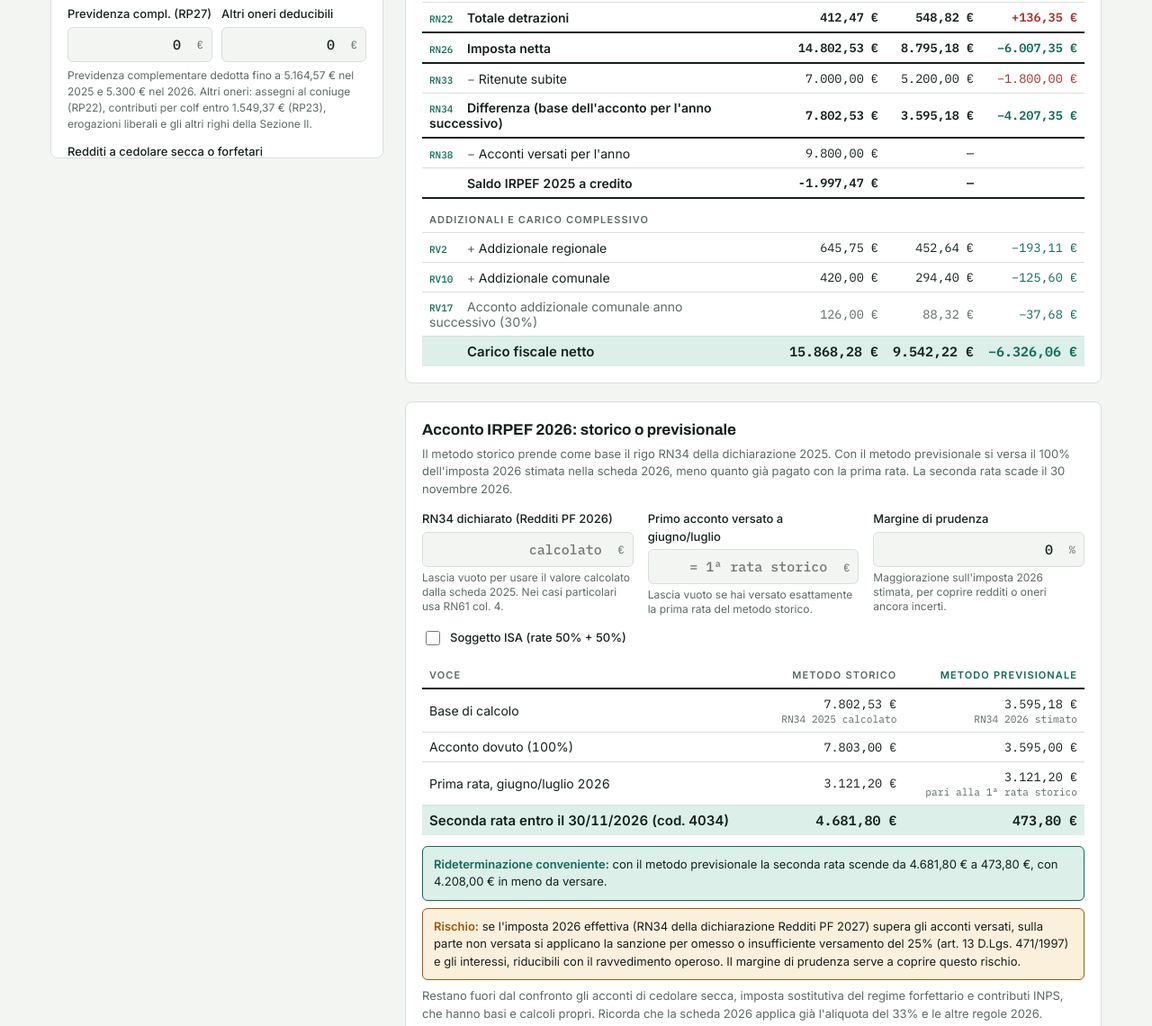
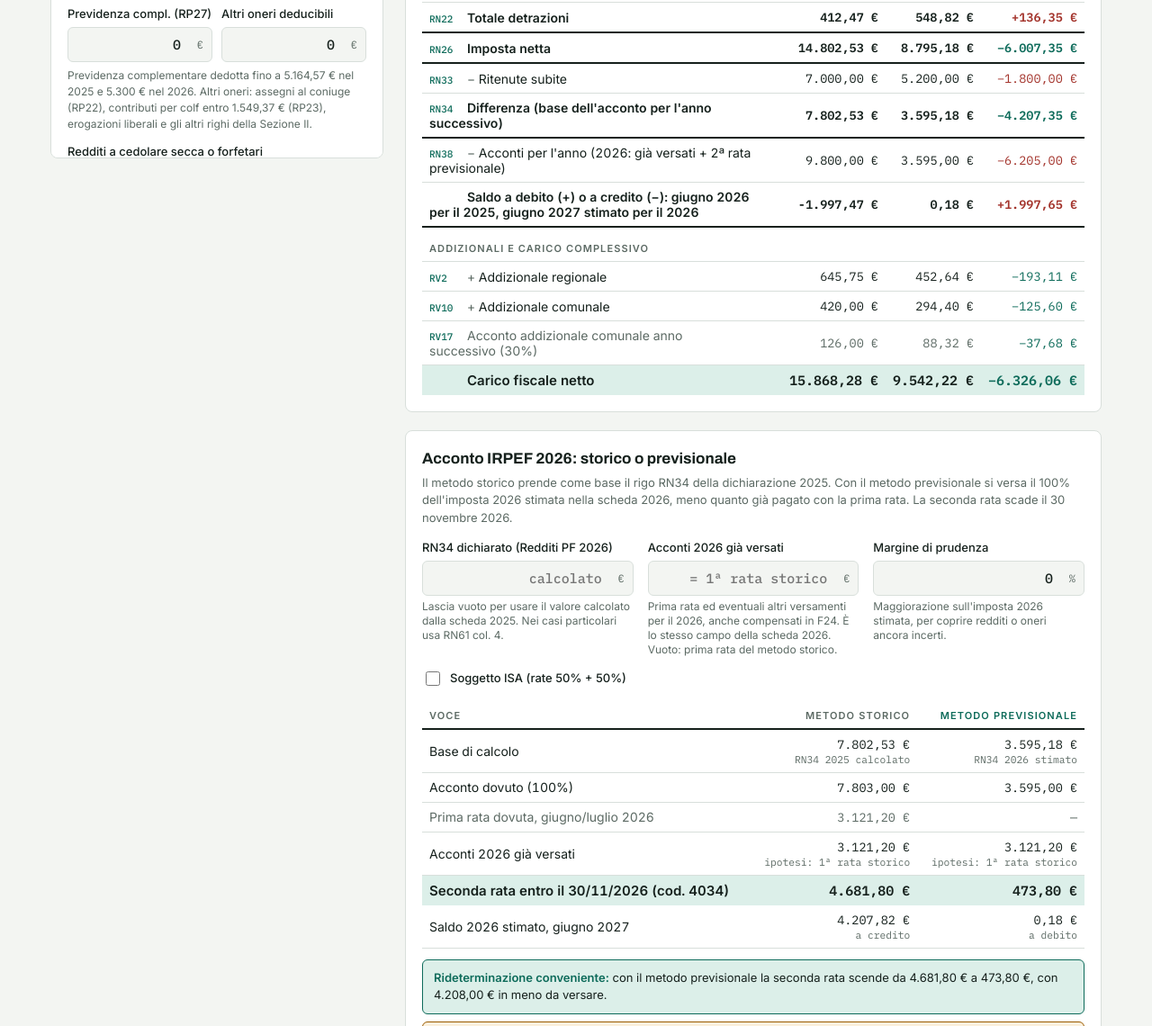
Before and after one commit to 2026Claudio/calcoloimposte, a plain HTML site: page index.html in a window 1280 px wide. Shown: the part 721-1861 px from the top of the page at 90% size. Drawn offline with Linux system fonts and the light colour scheme.

Commit message:
Calcolatore IRPEF: acconti 2026 già versati nella proiezione
Campo condiviso tra scheda 2026 e sezione acconti; seconda rata e saldo
2026 stimato tengono conto dei versamenti effettivi.

Co-Authored-By: Claude Opus 5.5 <noreply@anthropic.com>
Claude-Session: https://claude.ai/code/session_01B2e9FS5CiovqfMsUmkoG7a

```diff
--- a/index.html
+++ b/index.html
@@ -338,9 +338,9 @@ footer.wrap { padding-block: 0 32px; font-size: 12px; color: var(--muted); }
         <small>Ritenute IRPEF della Certificazione Unica: datore di lavoro, ente pensionistico, ritenute d'acconto sui compensi.</small>
       </div>
       <div class="field" id="accWrap">
-        <label for="acconti">Acconti versati per l'anno (RN38)</label>
-        <div class="inp"><input id="acconti" inputmode="decimal" value="0"><span class="unit">€</span></div>
-        <small>Prima e seconda rata di acconto versate nel 2025. Non incidono sull'acconto 2026, che si calcola sul rigo RN34.</small>
+        <label for="acconti" id="accLabel">Acconti versati per l'anno (RN38)</label>
+        <div class="inp"><input id="acconti" inputmode="decimal" value=""><span class="unit">€</span></div>
+        <small id="accHint"></small>
       </div>
     </fieldset>
     <button type="button" class="reset" id="reset">Ripristina l'esempio</button>
@@ -366,9 +366,9 @@ footer.wrap { padding-block: 0 32px; font-size: 12px; color: var(--muted); }
           <small>Lascia vuoto per usare il valore calcolato dalla scheda 2025. Nei casi particolari usa RN61 col. 4.</small>
         </div>
         <div class="field">
-          <label for="primo">Primo acconto versato a giugno/luglio</label>
+          <label for="primo">Acconti 2026 già versati</label>
           <div class="inp"><input id="primo" inputmode="decimal" placeholder="= 1ª rata storico"><span class="unit">€</span></div>
-          <small>Lascia vuoto se hai versato esattamente la prima rata del metodo storico.</small>
+          <small>Prima rata ed eventuali altri versamenti per il 2026, anche compensati in F24. È lo stesso campo della scheda 2026. Vuoto: prima rata del metodo storico.</small>
         </div>
         <div class="field">
           <label for="margine">Margine di prudenza</label>
@@ -502,13 +502,13 @@ footer.wrap { padding-block: 0 32px; font-size: 12px; color: var(--muted); }
 
   var DEFAULTS = { reddito: "45000", abitaz: "0", contributi: "0", deducibili: "0", prev: "0", cedolare: "0", tipo: "dip", giorni: "365", contratto: "ti", redditoLav: "",
     coniuge: false, mesiConiuge: "12", figliDetr: "0", percFigli: "100", figliTot: "0", ascendenti: "0", disabile: false,
-    sanitarie: "1200", mutuo: "0", spese19: "800", edilizi: "0", altreDetr: "0", regione: "custom", addReg: "1,23", addCom: "0,8", esenzCom: "0", ritenute: "0", acconti: "0" };
+    sanitarie: "1200", mutuo: "0", spese19: "800", edilizi: "0", altreDetr: "0", regione: "custom", addReg: "1,23", addCom: "0,8", esenzCom: "0", ritenute: "0", acconti: "" };
   // Esempio: professionista con ritenute d'acconto e reddito in calo nel 2026
   var EXAMPLE = {
     2025: Object.assign({}, DEFAULTS, { reddito: "62000", tipo: "aut", contributi: "9500", sanitarie: "1400", spese19: "900", ritenute: "7000", acconti: "9800" }),
     2026: Object.assign({}, DEFAULTS, { reddito: "44000", tipo: "aut", contributi: "7200", sanitarie: "1400", spese19: "900", ritenute: "5200" })
   };
-  var ACC_DEFAULTS = { rn34dich: "", primo: "", margine: "0", isa: false };
+  var ACC_DEFAULTS = { rn34dich: "", margine: "0", isa: false };
   var CLIENT_DEFAULTS = { cliente: "", studio: "", metodo: "auto", noteCliente: "" };
   var CLIENT_IDS = Object.keys(CLIENT_DEFAULTS);
   var IDS = Object.keys(DEFAULTS);
@@ -675,7 +675,9 @@ footer.wrap { padding-block: 0 32px; font-size: 12px; color: var(--muted); }
   var state = { cur: "2026", 2025: Object.assign({}, EXAMPLE[2025]), 2026: Object.assign({}, EXAMPLE[2026]), acc: Object.assign({}, ACC_DEFAULTS), client: Object.assign({}, CLIENT_DEFAULTS) };
   try {
     var s = JSON.parse(localStorage.getItem(KEY) || "null");
-    if (s && s[2025] && s[2026]) { state[2025] = Object.assign({}, DEFAULTS, s[2025]); state[2026] = Object.assign({}, DEFAULTS, s[2026]); state.acc = Object.assign({}, ACC_DEFAULTS, s.acc || {}); state.cur = s.cur === "2025" ? "2025" : "2026"; state.client = Object.assign({}, CLIENT_DEFAULTS, s.client || {}); }
+    if (s && s[2025] && s[2026]) { state[2025] = Object.assign({}, DEFAULTS, s[2025]); state[2026] = Object.assign({}, DEFAULTS, s[2026]); state.acc = Object.assign({}, ACC_DEFAULTS, s.acc || {}); state.cur = s.cur === "2025" ? "2025" : "2026"; state.client = Object.assign({}, CLIENT_DEFAULTS, s.client || {});
+      if (!s.v) state[2026].acconti = (s.acc && s.acc.primo) || ""; // versione precedente: il primo acconto era nella sezione acconti
+    }
   } catch (e) {}
 
   function parseSet(raw) {
@@ -692,18 +694,19 @@ footer.wrap { padding-block: 0 32px; font-size: 12px; color: var(--muted); }
     var o = {};
     IDS.forEach(function (k) { var el = $(k); o[k] = CHECKS[k] ? el.checked : el.value; });
     state[state.cur] = o;
-    ["rn34dich", "primo", "margine"].forEach(function (k) { state.acc[k] = $(k).value; });
+    ["rn34dich", "margine"].forEach(function (k) { state.acc[k] = $(k).value; });
     state.acc.isa = $("isa").checked;
     CLIENT_IDS.forEach(function (k) { state.client[k] = $(k).value; });
   }
   function stateToForm() {
     var src = state[state.cur];
     IDS.forEach(function (k) { var el = $(k); if (CHECKS[k]) el.checked = !!src[k]; else el.value = src[k] == null ? "" : src[k]; });
-    ["rn34dich", "primo", "margine"].forEach(function (k) { $(k).value = state.acc[k]; });
+    ["rn34dich", "margine"].forEach(function (k) { $(k).value = state.acc[k]; });
+    $("primo").value = state[2026].acconti || "";
     $("isa").checked = !!state.acc.isa;
     CLIENT_IDS.forEach(function (k) { $(k).value = state.client[k] || ""; });
   }
-  function save() { try { localStorage.setItem(KEY, JSON.stringify(state)); } catch (e) {} }
+  function save() { try { state.v = 4; localStorage.setItem(KEY, JSON.stringify(state)); } catch (e) {} }
   function setYear(y) {
     formToState();
     state.cur = y;
@@ -737,7 +740,6 @@ footer.wrap { padding-block: 0 32px; font-size: 12px; color: var(--muted); }
     formToState();
     var cur = state.cur, inp = parseSet(state[cur]);
     var i25 = parseSet(state[2025]), i26 = parseSet(state[2026]);
-    i26.acconti = 0;
     $("tab2025").setAttribute("aria-selected", cur === "2025");
     $("tab2026").setAttribute("aria-selected", cur === "2026");
     $("tabnote").innerHTML = cur === "2025"
@@ -746,7 +748,11 @@ footer.wrap { padding-block: 0 32px; font-size: 12px; color: var(--muted); }
     $("rlWrap").hidden = inp.tipo !== "dip";
     $("contrattoWrap").style.visibility = inp.tipo === "dip" ? "visible" : "hidden";
     $("addRegWrap").hidden = inp.regione !== "custom";
-    $("accWrap").hidden = cur !== "2025";
+    $("accLabel").textContent = cur === "2025" ? "Acconti versati per il 2025 (RN38)" : "Acconti 2026 già versati";
+    $("accHint").textContent = cur === "2025"
+      ? "Prima e seconda rata versate nel 2025 per l'anno 2025: danno il saldo di giugno 2026. Non incidono sull'acconto 2026, che si calcola sul rigo RN34."
+      : "Prima rata di giugno/luglio ed eventuali altri versamenti per il 2026, anche compensati. Servono per la seconda rata e per stimare il saldo di giugno 2027. Vuoto: prima rata del metodo storico.";
+    $("acconti").placeholder = cur === "2026" ? "= 1ª rata storico" : "0";
 
     var a = calc(i25, 2025), b = calc(i26, 2026);
     var up = calc(Object.assign({}, i26, { reddito: i26.reddito + 100, redditoLav: i26.redditoLav > 0 ? i26.redditoLav + 100 : 0 }), 2026);
@@ -757,12 +763,16 @@ footer.wrap { padding-block: 0 32px; font-size: 12px; color: var(--muted); }
     var acc = state.acc, isa = !!acc.isa;
     var baseSt = String(acc.rn34dich).trim() !== "" ? num(acc.rn34dich) : a.rn34;
     var st = accontoStorico(baseSt, isa);
-    var primo = String(acc.primo).trim() !== "" ? num(acc.primo) : st.r1;
+    var versatiSet = String(state[2026].acconti || "").trim() !== "";
+    var primo = versatiSet ? num(state[2026].acconti) : st.r1;
     var margine = Math.max(num(acc.margine), 0);
     var basePrev = Math.max(b.rn34, 0) * (1 + margine / 100);
     var prevTot = basePrev < 52 ? 0 : Math.round(basePrev);
     var prevR2 = Math.max(round2(prevTot - primo), 0);
-    var stR2 = st.due ? round2(st.tot - st.r1) : 0;
+    var stR2 = st.due ? Math.max(round2(st.tot - Math.max(primo, st.r1)), 0) : 0;
+    var rata2 = (state.client.metodo === "storico" || (state.client.metodo === "auto" && !(round2(stR2 - prevR2) > 0.5))) ? stR2 : prevR2;
+    var acc26 = round2(primo + rata2);
+    var saldo26 = round2(b.rn34 - acc26);
     var minor = round2(stR2 - prevR2);
 
     $("summary").innerHTML =
@@ -805,8 +815,8 @@ footer.wrap { padding-block: 0 32px; font-size: 12px; color: var(--muted); }
       ["total", "RN26", "Imposta netta", a.netta, b.netta],
       ["minus", "RN33", "Ritenute subite", i25.ritenute, i26.ritenute, any("ritenute") ? "" : "skip"],
       ["total", "RN34", "Differenza (base dell'acconto per l'anno successivo)", a.rn34, b.rn34],
-      ["minus", "RN38", "Acconti versati per l'anno", i25.acconti, null, i25.acconti > 0 ? "" : "skip"],
-      ["total", "", a.saldo >= 0 ? "Saldo IRPEF 2025 a debito" : "Saldo IRPEF 2025 a credito", a.saldo, null, i25.acconti > 0 ? "" : "skip"],
+      ["minus", "RN38", "Acconti per l'anno (2026: già versati + 2ª rata " + (rata2 === prevR2 && rata2 !== stR2 ? "previsionale" : "storico") + ")", i25.acconti, acc26],
+      ["total", "", "Saldo a debito (+) o a credito (−): giugno 2026 per il 2025, giugno 2027 stimato per il 2026", a.saldo, saldo26],
       ["sect", "", "Addizionali e carico complessivo"],
       ["plus", "RV2", "Addizionale regionale", a.addReg, b.addReg],
       ["plus", "RV10", "Addizionale comunale", a.addCom, b.addCom],
@@ -822,7 +832,7 @@ footer.wrap { padding-block: 0 32px; font-size: 12px; color: var(--muted); }
     });
     $("liq").innerHTML = html + "</tbody>";
 
-    renderAcconti({ st: st, baseSt: baseSt, fromDich: String(acc.rn34dich).trim() !== "", primo: primo, primoDefault: String(acc.primo).trim() === "", margine: margine, basePrev: basePrev, prevTot: prevTot, prevR2: prevR2, stR2: stR2, minor: minor, isa: isa, b: b });
+    renderAcconti({ st: st, baseSt: baseSt, fromDich: String(acc.rn34dich).trim() !== "", primo: primo, primoDefault: !versatiSet, saldo26: saldo26, rata2: rata2, rn34b: b.rn34, margine: margine, basePrev: basePrev, prevTot: prevTot, prevR2: prevR2, stR2: stR2, minor: minor, isa: isa, b: b });
     renderClient({ a: a, b: b, i25: i25, i26: i26, st: st, stR2: stR2, prevTot: prevTot, prevR2: prevR2, primo: primo, minor: minor, margine: margine, baseSt: baseSt, basePrev: basePrev, isa: isa });
     renderBrackets(a, b);
     renderChart(i26, b.Rc);
@@ -835,8 +845,12 @@ footer.wrap { padding-block: 0 32px; font-size: 12px; color: var(--muted); }
     var rows = "";
     rows += "<tr><td>Base di calcolo</td><td>" + fm(x.baseSt) + '<br><small style="color:var(--muted)">RN34 2025' + (x.fromDich ? " dichiarato" : " calcolato") + "</small></td><td>" + fm(x.basePrev) + '<br><small style="color:var(--muted)">RN34 2026 stimato' + (x.margine ? " + " + x.margine + "%" : "") + "</small></td></tr>";
     rows += "<tr><td>Acconto dovuto (100%)</td><td>" + (x.st.due ? fm(x.st.tot) : "non dovuto (sotto 52 €)") + "</td><td>" + (x.prevTot ? fm(x.prevTot) : "non dovuto (sotto 52 €)") + "</td></tr>";
-    rows += "<tr><td>Prima rata, giugno/luglio 2026" + (x.st.unica ? " (unica soluzione a novembre)" : "") + "</td><td>" + fm(x.st.r1) + "</td><td>" + fm(x.primo) + '<br><small style="color:var(--muted)">' + (x.primoDefault ? "pari alla 1ª rata storico" : "versata") + "</small></td></tr>";
+    rows += '<tr class="dim"><td>Prima rata dovuta, giugno/luglio 2026' + (x.st.unica ? " (unica soluzione a novembre)" : "") + "</td><td>" + fm(x.st.r1) + "</td><td>—</td></tr>";
+    var vs = fm(x.primo) + '<br><small style="color:var(--muted)">' + (x.primoDefault ? "ipotesi: 1ª rata storico" : "inserito") + "</small>";
+    rows += "<tr><td>Acconti 2026 già versati</td><td>" + vs + "</td><td>" + vs + "</td></tr>";
     rows += '<tr class="grand"><td>Seconda rata entro il 30/11/2026 (cod. 4034)</td>' + td(fm(x.stR2), bestSt) + td(fm(x.prevR2), bestPrev) + "</tr>";
+    function sal(r2) { var v = round2(x.rn34b - x.primo - r2); return fm(Math.abs(v)) + '<br><small style="color:var(--muted)">' + (v >= 0 ? "a debito" : "a credito") + "</small>"; }
+    rows += "<tr><td>Saldo 2026 stimato, giugno 2027</td><td>" + sal(x.stR2) + "</td><td>" + sal(x.prevR2) + "</td></tr>";
     $("acctable").innerHTML = '<thead><tr><th>Voce</th><th>Metodo storico</th><th class="y26">Metodo previsionale</th></tr></thead><tbody>' + rows + "</tbody>";
 
     var n = [];
@@ -844,8 +858,10 @@ footer.wrap { padding-block: 0 32px; font-size: 12px; color: var(--muted); }
       n.push('<div class="notice" style="border-color:var(--accent);background:var(--accent-soft)"><b style="color:var(--accent)">Rideterminazione conveniente:</b> con il metodo previsionale la seconda rata scende da ' + fm(x.stR2) + " a " + fm(x.prevR2) + ", con " + fm(x.minor) + " in meno da versare." + (x.prevR2 === 0 && x.primo > x.prevTot ? " Con la prima rata hai già versato " + fm(x.primo - x.prevTot) + " più del necessario: l'eccedenza tornerà a credito nella dichiarazione 2027." : "") + "</div>");
       n.push('<div class="notice"><b>Rischio:</b> se l\'imposta 2026 effettiva (RN34 della dichiarazione Redditi PF 2027) supera gli acconti versati, sulla parte non versata si applicano la sanzione per omesso o insufficiente versamento del 25% (art. 13 D.Lgs. 471/1997) e gli interessi, riducibili con il ravvedimento operoso. Il margine di prudenza serve a coprire questo rischio.</div>');
     } else if (x.st.due) {
+      if (!x.primoDefault && x.primo > x.st.r1 + 0.5) n.push('<div class="notice"><b>Versato più della prima rata:</b> con il metodo storico la seconda rata è ridotta della parte già versata in eccesso (' + fm(x.primo - x.st.r1) + ").</div>");
       n.push('<div class="notice"><b>Nessun vantaggio dal previsionale:</b> l\'imposta 2026 stimata non è inferiore alla base storica. Conviene versare la seconda rata del metodo storico, che mette al riparo da sanzioni.</div>');
     }
+    if (!x.primoDefault && x.st.due && !x.st.unica && x.primo < x.st.r1 - 0.5) n.push('<div class="notice"><b>Prima rata inferiore al metodo storico:</b> hai versato ' + fm(x.primo) + " invece di " + fm(x.st.r1) + ". È corretto solo se l'imposta 2026 effettiva lo giustifica (metodo previsionale); altrimenti la differenza va regolarizzata con il ravvedimento operoso.</div>");
     n.push('<p class="sub" style="margin:0">Restano fuori dal confronto gli acconti di cedolare secca, imposta sostitutiva del regime forfettario e contributi INPS, che hanno basi e calcoli propri. Ricorda che la scheda 2026 applica già l\'aliquota del 33% e le altre regole 2026.</p>');
     $("accnote").innerHTML = n.join("");
   }
@@ -898,8 +914,10 @@ footer.wrap { padding-block: 0 32px; font-size: 12px; color: var(--muted); }
     h += "<h2>Il confronto tra i due metodi</h2><table><thead><tr><th></th><th>Metodo storico</th><th>Metodo previsionale</th></tr></thead><tbody>";
     h += '<tr><td>Imposta di riferimento</td><td class="n">' + fm(x.baseSt) + '</td><td class="n">' + fm(x.basePrev) + "</td></tr>";
     h += '<tr><td>Acconto totale per il 2026</td><td class="n">' + fm(x.st.tot) + '</td><td class="n">' + fm(x.prevTot) + "</td></tr>";
-    h += '<tr><td>Prima rata (giugno/luglio)</td><td class="n">' + fm(x.st.r1) + '</td><td class="n">' + fm(x.primo) + "</td></tr>";
-    h += '<tr class="tot"><td>Seconda rata (30 novembre)</td><td class="n' + (d.metodo === "storico" ? " hl" : "") + '">' + fm(x.stR2) + '</td><td class="n' + (d.metodo === "prev" ? " hl" : "") + '">' + fm(x.prevR2) + "</td></tr></tbody></table>";
+    h += '<tr><td>Acconti 2026 già versati</td><td class="n">' + fm(x.primo) + '</td><td class="n">' + fm(x.primo) + "</td></tr>";
+    h += '<tr class="tot"><td>Seconda rata (30 novembre)</td><td class="n' + (d.metodo === "storico" ? " hl" : "") + '">' + fm(x.stR2) + '</td><td class="n' + (d.metodo === "prev" ? " hl" : "") + '">' + fm(x.prevR2) + "</td></tr>";
+    function sal(r2) { var v = round2(x.b.rn34 - x.primo - r2); return fm(Math.abs(v)) + (v >= 0 ? " a debito" : " a credito"); }
+    h += '<tr><td>Saldo 2026 stimato (giugno 2027)</td><td class="n">' + sal(x.stR2) + '</td><td class="n">' + sal(x.prevR2) + "</td></tr></tbody></table>";
 
     h += "<h2>Le tue imposte: 2025 dichiarato e stima 2026</h2><table><thead><tr><th></th><th>2025</th><th>2026 (stima)</th></tr></thead><tbody>";
     [["Reddito complessivo", a.Rc, b.Rc], ["Oneri deducibili", a.rn3 + a.rn2, b.rn3 + b.rn2], ["Reddito imponibile", a.imp, b.imp], ["Imposta lorda", a.lordo, b.lordo], ["Detrazioni", a.rn22, b.rn22], ["Imposta netta (IRPEF)", a.netta, b.netta, 1], ["Ritenute già subite", x.i25.ritenute, x.i26.ritenute], ["Imposta residua (base dell'acconto)", a.rn34, b.rn34, 1], ["Addizionali regionale e comunale", a.addReg + a.addCom, b.addReg + b.addCom], ["Carico fiscale complessivo", a.carico, b.carico, 1]].forEach(function (r) {
@@ -931,7 +949,10 @@ footer.wrap { padding-block: 0 32px; font-size: 12px; color: var(--muted); }
     L.push("DA VERSARE ENTRO LUNEDÌ 30 NOVEMBRE 2026");
     L.push("Seconda rata acconto IRPEF 2026 - F24 codice tributo 4034, anno 2026: " + (d.rata > 0 ? fm(d.rata) : "nulla da versare"));
     L.push("");
+    L.push("Acconti 2026 già versati: " + fm(x.primo) + ".");
     L.push("Confronto: metodo storico " + fm(x.stR2) + " / metodo previsionale " + fm(x.prevR2) + ".");
+    var sv = round2(b.rn34 - x.primo - d.rata);
+    L.push("Saldo 2026 stimato a giugno 2027: " + fm(Math.abs(sv)) + (sv >= 0 ? " a debito." : " a credito."));
     L.push("Imposta netta 2025 dichiarata: " + fm(a.netta) + " - Imposta netta 2026 stimata: " + fm(b.netta) + ".");
     if (d.metodo === "prev") {
       L.push("");
@@ -1048,6 +1069,11 @@ footer.wrap { padding-block: 0 32px; font-size: 12px; color: var(--muted); }
   $("f").addEventListener("input", render);
   $("f").addEventListener("change", render);
   $("f").addEventListener("submit", function (e) { e.preventDefault(); });
+  $("primo").addEventListener("input", function () {
+    state[2026].acconti = $("primo").value;
+    if (state.cur === "2026") $("acconti").value = $("primo").value;
+  });
+  $("acconti").addEventListener("input", function () { if (state.cur === "2026") $("primo").value = $("acconti").value; });
   $("accCard").addEventListener("input", render);
   $("clientCard").addEventListener("input", function (e) { if (e.target.id !== "copyFallback") render(); });
   $("clientCard").addEventListener("change", function (e) { if (e.target.id !== "copyFallback") render(); });
@@ -1063,7 +1089,7 @@ footer.wrap { padding-block: 0 32px; font-size: 12px; color: var(--muted); }
     else if (t.id === "copyBtn") {
       formToState();
       var to = t.dataset.to, from = to === "2026" ? "2025" : "2026";
-      state[to] = Object.assign({}, state[from], to === "2026" ? { acconti: "0" } : {});
+      state[to] = Object.assign({}, state[from], { acconti: to === "2026" ? (state[2026].acconti || "") : state[2025].acconti });
       if (to === state.cur) stateToForm();
       render();
     }
```
